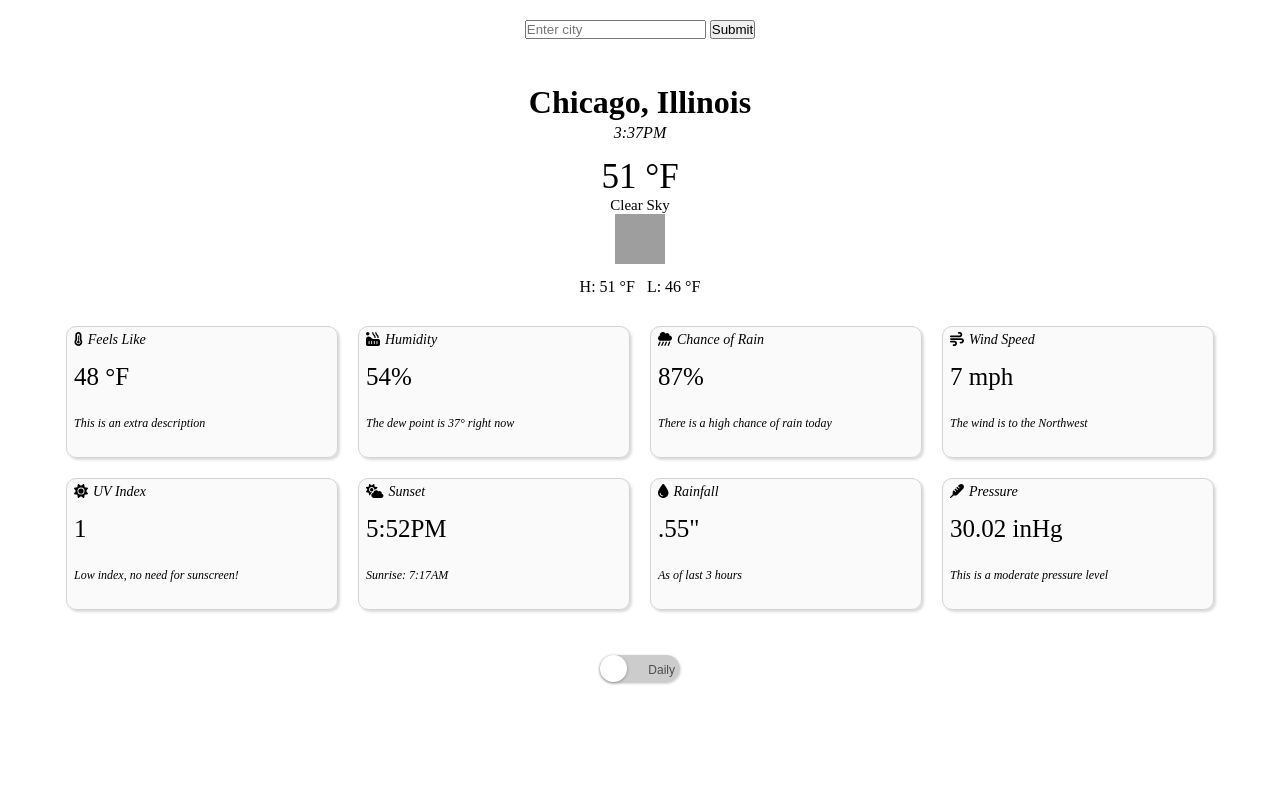
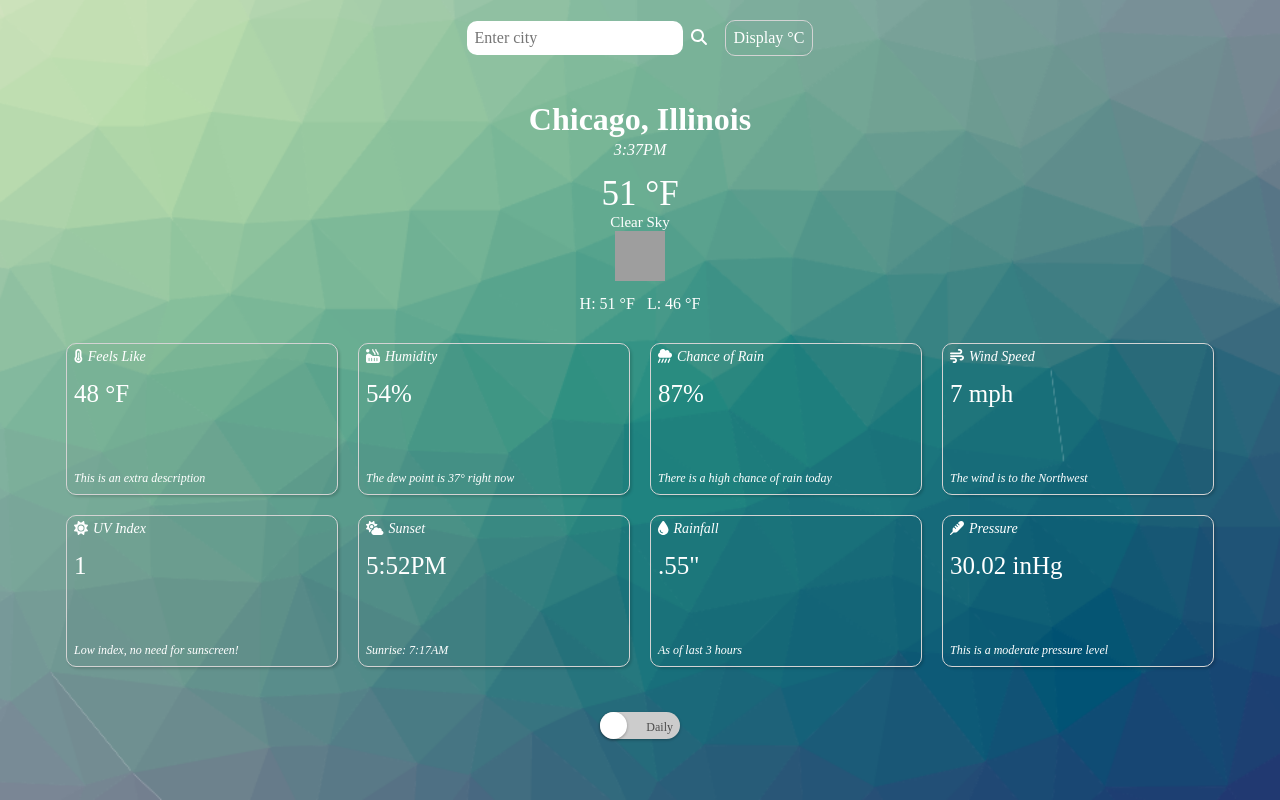
Before and after one commit to TimKrash/WeatherApp, a website built with webpack: page src/template.html in a window 1280 px wide. Built offline with nearby package versions, Linux system fonts and the light colour scheme; no server answers; grey boxes are pictures that could not be loaded; a web font is replaced by a local one.

Commit message:
changing units

```diff
--- a/src/APIService.js
+++ b/src/APIService.js
@@ -14,7 +14,8 @@ class APIService {
     }
   }
 
-  async createNewWeatherObject(location) {
+  async createNewWeatherObject(location, units) {
+    /*
     let cityWeather = Store.getItem(location);
     // Todo remove this + Store -- for use while developing only
     if (cityWeather) {
@@ -24,6 +25,7 @@ class APIService {
 
       return targetWeather;
     }
+    */
 
     const geoCoderUrl = GeocoderURL(location, 1, this.key);
 
@@ -31,7 +33,7 @@ class APIService {
     const info = await getLocationInfo(geoCoderUrl);
 
     const getWeatherData = this.errorHandler(this.getWeatherData);
-    const data = await getWeatherData(info.lat, info.lon, "imperial", this.key);
+    const data = await getWeatherData(info.lat, info.lon, units, this.key);
 
     const weatherObject = new Weather(info.name, info.state, info.country, data.timezone, data.current, data.daily, data.hourly);
     Store.setItem(location, JSON.stringify(weatherObject));
--- a/src/UI.js
+++ b/src/UI.js
@@ -11,13 +11,20 @@ class UI {
     this.city = null;
     this.loadPage = this.loadPage.bind(this);
     this.toggleTimeframe = this.toggleTimeframe.bind(this);
+    this.handleUnitChange = this.handleUnitChange.bind(this);
     this.daily = true;
     this.isImperial = true;
     this.hourlySlideIdx = 1;
   }
 
-  getTempDelimiter() {
-    return " \u00B0" + imperialMap[this.isImperial].tempUnit;
+  handleUnitChange() {
+    this.isImperial = !this.isImperial;
+    this.loadPage(this.city.getName(), imperialMap[this.isImperial]["units"]);
+  }
+
+  getTempDelimiter(option=true) {
+    if (option) { return " \u00B0" + imperialMap[this.isImperial].tempUnit; }
+    if (!option) { return " \u00B0" + imperialMap[!this.isImperial].tempUnit; }
   }
 
   getPressureDelimiter() {
@@ -37,10 +44,18 @@ class UI {
     }, 1000, this.city.getTimezone())
   }
 
-  async loadPage() {
+  async loadPage(location, units) {
+    if (location instanceof Event) {
+      location = "Chicago";
+      units = imperialMap[this.isImperial]["units"];
+    }
+
+    const unitChangeBtn = document.querySelector(".change-unit");
+    unitChangeBtn.textContent = "Display " + this.getTempDelimiter(false);
+
     // todo move back to event listener after finished
     this.addEventListeners();
-    this.city = await APIService.createNewWeatherObject("Chicago");
+    this.city = await APIService.createNewWeatherObject(location, units);
     this.loadSections();
   }
 
@@ -48,9 +63,10 @@ class UI {
     // todo handle to make sure correct city
     const rawLocation = formValues[0];
     const location = formatLocation(rawLocation);
+    const units = imperialMap[this.isImperial]["units"];
 
     // todo add loader css
-    this.city = await APIService.createNewWeatherObject(location);
+    this.city = await APIService.createNewWeatherObject(location, units);
 
     this.loadSections();
   }
@@ -383,8 +399,12 @@ class UI {
 
       const formData = new FormData(form);
       const values = [...formData.values()];
+      form.reset();
       this.loadWeather(values);
     });
+
+    const changeUnitBtn = document.querySelector(".change-unit");
+    changeUnitBtn.addEventListener('click', this.handleUnitChange);
 
     const dailyToggle = document.querySelector("span.labels");
     dailyToggle.addEventListener('click', this.toggleTimeframe)
--- a/src/Utils.js
+++ b/src/Utils.js
@@ -53,7 +53,7 @@ function getDirection(deg) {
 }
 
 const imperialMap = {}
-imperialMap[true] = {tempUnit: 'F', speedUnit: 'mph', pressureUnit: 'hPa'}
-imperialMap[false] = {tempUnit: 'C', speedUnit: 'mps', pressureUnit: 'hPa'}
+imperialMap[true] = {units: "imperial", tempUnit: 'F', speedUnit: 'mph', pressureUnit: 'hPa'}
+imperialMap[false] = {units: "metric", tempUnit: 'C', speedUnit: 'mps', pressureUnit: 'hPa'}
 
 export { GeocoderURL, WeatherURL, formatLocation, imperialMap, getDay, getImgUrl, getHour, getDirection };
--- a/src/style.css
+++ b/src/style.css
@@ -4,6 +4,13 @@
 }
 
 body {
+  background: url(./bg.png) no-repeat center center fixed;
+  color: white;
+  -webkit-background-size: cover;
+  -moz-background-size: cover;
+  -o-background-size: cover;
+  background-size: cover;
+  font-family: "Fuzzy Bubbles";
   width: 100vw;
   height: 100vh;
   display: flex;
@@ -14,6 +21,38 @@ body {
 }
 body .search {
   margin-top: 20px;
+  display: flex;
+  justify-content: center;
+  align-items: center;
+  gap: 10px;
+}
+body .search form {
+  display: flex;
+  justify-content: center;
+  align-items: center;
+}
+body .search form input[type=text] {
+  all: unset;
+  background-color: white;
+  border-radius: 10px;
+  padding: 8px;
+}
+body .search form button {
+  all: unset;
+  cursor: pointer;
+  padding: 8px;
+}
+body .search .change-unit {
+  all: unset;
+  border: 1px solid lightgray;
+  border-radius: 10px;
+  padding: 8px;
+  color: white;
+  cursor: pointer;
+}
+body .search .change-unit:hover {
+  background-color: white;
+  color: black;
 }
 body .current-weather-container {
   display: flex;
@@ -55,15 +94,15 @@ body .current-weather-container .weather-container .weather-item {
   border-radius: 10px;
   display: flex;
   flex-direction: column;
-  height: 100px;
-  padding: 0 30px 30px 0;
+  height: 150px;
+  padding: 0 30px 0 0;
   width: 120px;
   background-color: rgba(0, 0, 0, 0.02);
   box-shadow: rgba(0, 0, 0, 0.15) 1.95px 1.95px 2.6px;
 }
 body .current-weather-container .weather-container .weather-item .header {
   display: flex;
-  width: 120px;
+  width: 100%;
   gap: 5px;
   margin-top: 5px;
   align-items: center;
@@ -82,7 +121,8 @@ body .current-weather-container .weather-container .weather-item .content {
   font-size: 25px;
 }
 body .current-weather-container .weather-container .weather-item .sub-content {
-  margin-top: 25px;
+  margin-top: auto;
+  margin-bottom: 8px;
   font-size: 12px;
   font-style: italic;
 }
@@ -149,17 +189,21 @@ body .future-weather-container .time-selector .toggle .labels {
   transition: all 0.4s ease-in-out;
 }
 body .future-weather-container .time-selector .toggle .labels::after {
+  font-family: "Fuzzy Bubbles";
+  text-align: center;
   content: attr(hourly-off);
   position: absolute;
   opacity: 1;
-  right: 5px;
+  right: 7px;
   transition: all 0.4s ease-in-out;
 }
 body .future-weather-container .time-selector .toggle .labels::before {
+  text-align: center;
+  font-family: "Fuzzy Bubbles";
   content: attr(hourly-on);
   position: absolute;
   opacity: 0;
-  left: 5px;
+  left: 7px;
   transition: all 0.4s ease-in-out;
 }
 body .future-weather-container .time-selector .toggle input:checked ~ .labels::after {
--- a/src/template.html
+++ b/src/template.html
@@ -6,13 +6,18 @@
   <meta http-equiv="X-UA-Compatible" content="IE=edge">
   <meta name="viewport" content="width=device-width, initial-scale=1.0">
   <title>Weather App</title>
+  <link rel="preconnect" href="https://fonts.googleapis.com">
+  <link rel="preconnect" href="https://fonts.gstatic.com" crossorigin>
+  <link href="https://fonts.googleapis.com/css2?family=Fuzzy+Bubbles&display=swap" rel="stylesheet">
 </head>
 <body>
   <div class="search">
     <form action="">
       <input type="text" placeholder="Enter city" id="location" name="location" required>
-      <input type="submit">
+      <button type="submit"><i class="fa-solid fa-magnifying-glass"></i></button>
     </form>
+
+    <button class="change-unit">Display &deg;C</button>
   </div>
 
   <div class="current-weather-container">
```
Also changed, not shown: dist/05c35eef3c8f2ab0ad3d.png (added), dist/49ae1a993a03abbb37a8.png (added), dist/index.html, src/bg.png (added), 1 other file.
